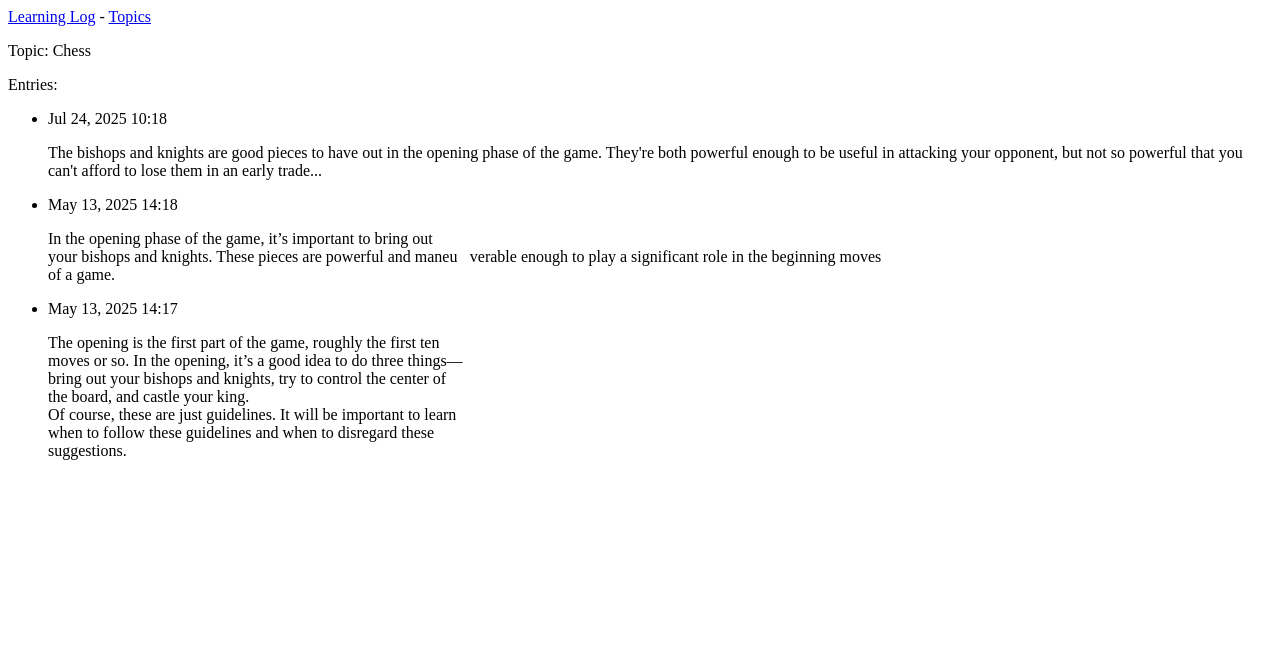
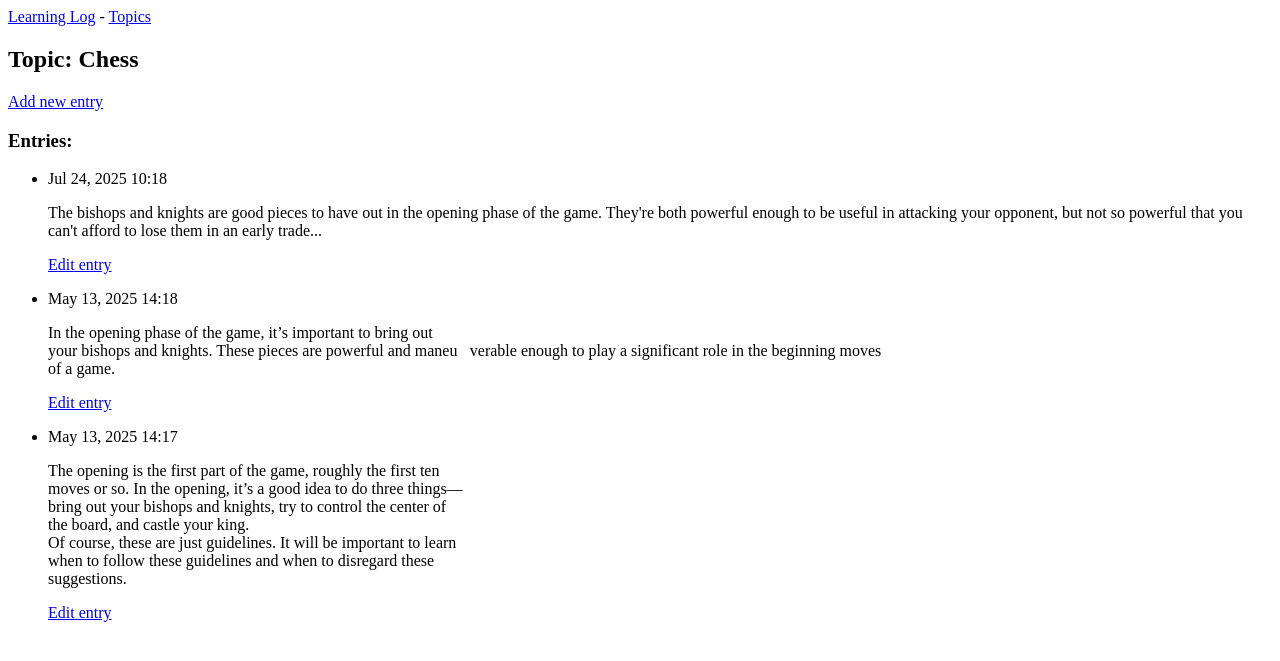
Before and after one commit to BrianBett125/Learning_Log, a Django app: page /topics/1 in a window 1280 px wide. Shown: the top 661 px of the page. Run offline with Django 5.2, Linux system fonts and the light colour scheme; data comes from the database, SQL or seed files in the repository; both versions use the stored data as it was after the commit.

Commit message:
updated learning logs

```diff
--- a/learning_logs/templates/learning_logs/topic.html
+++ b/learning_logs/templates/learning_logs/topic.html
@@ -1,19 +1,25 @@
- {% extends 'learning_logs/base.html' %}
+{% extends "learning_logs/base.html" %}
 
 {% block content %}
+  <h2>Topic: {{ topic.text }}</h2>
 
-   <p>Topic: {{ topic.text }}</p>
+  <p>
+    <a href="{% url 'learning_logs:new_entry' topic.id %}">Add new entry</a>
+  </p>
 
-     <p>Entries:</p>
+  <h3>Entries:</h3>
+
   <ul>
     {% for entry in entries %}
       <li>
-		   <p>{{ entry.date_added|date:'M d, Y H:i' }}</p>
+        <p class="text-muted">{{ entry.date_added|date:"M d, Y H:i" }}</p>
         <p>{{ entry.text|linebreaks }}</p>
+        <p>
+          <a href="{% url 'learning_logs:edit_entry' entry.id %}">Edit entry</a>
+        </p>
       </li>
     {% empty %}
       <li>There are no entries for this topic yet.</li>
     {% endfor %}
   </ul>
-
 {% endblock content %}
--- a/learning_logs/urls.py
+++ b/learning_logs/urls.py
@@ -12,4 +12,8 @@
         path('topics/<int:topic_id>', views.topic, name = 'topic'),
         # page for adding a new topic
         path('new_topic/', views.new_topic, name = 'new_topic'),
+        # page for adding a new entry
+        path('new_topic/<int:topic_id>/', views.new_entry, name='new_entry'),
+        # page for editing an entry
+        path('edit_entry/<int:entry_id>/', views.edit_entry, name='edit_entry'),
 ]
--- a/learning_logs/views.py
+++ b/learning_logs/views.py
@@ -1,6 +1,6 @@
 from django.shortcuts import render, redirect
-from .models import Topic
-from .forms import TopicForm
+from .models import Topic, Entry
+from .forms import TopicForm,EntryForm
 
 def index(request):
     """the homepage for learning_logs."""
@@ -34,3 +34,41 @@
     # Display a blank or invalid form.
     context = {'form': form}
     return render(request, 'learning_logs/new_topic.html', context)
+
+def new_entry(request, topic_id):
+    """Add a new entry for a particular topic."""
+    topic = Topic.objects.get(id=topic_id)
+
+    if request.method != 'POST':
+        # No data submitted; create a blank form.
+        form = EntryForm()
+    else:
+        # POST data submitted; process data.
+        form = EntryForm(data=request.POST)
+        if form.is_valid():
+            new_entry = form.save(commit=False)
+            new_entry.topic = topic
+            new_entry.save()
+            return redirect('learning_logs:topic', topic_id=topic_id)
+
+    # Display a blank or invalid form.
+    context = {'topic': topic, 'form': form}
+    return render(request, 'learning_logs/new_entry.html', context)
+
+def edit_entry(request, entry_id):
+    """Edit an existing entry."""
+    entry = Entry.objects.get(id=entry_id)
+    topic = entry.topic
+
+    if request.method != 'POST':
+        # Initial request; pre-fill form with the current entry.
+        form = EntryForm(instance=entry)
+    else:
+        # POST data submitted; process data.
+        form = EntryForm(instance=entry, data=request.POST)
+        if form.is_valid():
+            form.save()
+            return redirect('learning_logs:topic', topic_id=topic.id)
+
+    context = {'entry': entry, 'topic': topic, 'form': form}
+    return render(request, 'learning_logs/edit_entry.html', context)
```
Also changed, not shown: learning_logs/forms.py (+8 -1 lines), learning_logs/templates/learning_logs/edit_entry.html (added, +12 -0 lines), learning_logs/templates/learning_logs/new_entry.html (added, +12 -0 lines), db.sqlite3. Lines whose indentation alone changed are shown as unchanged.
